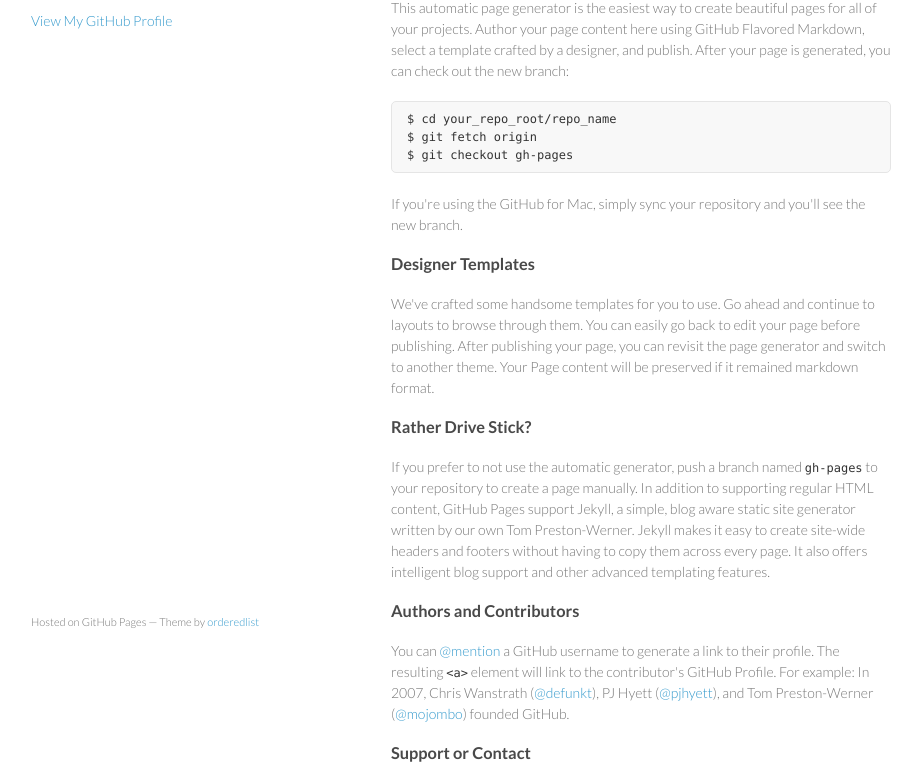
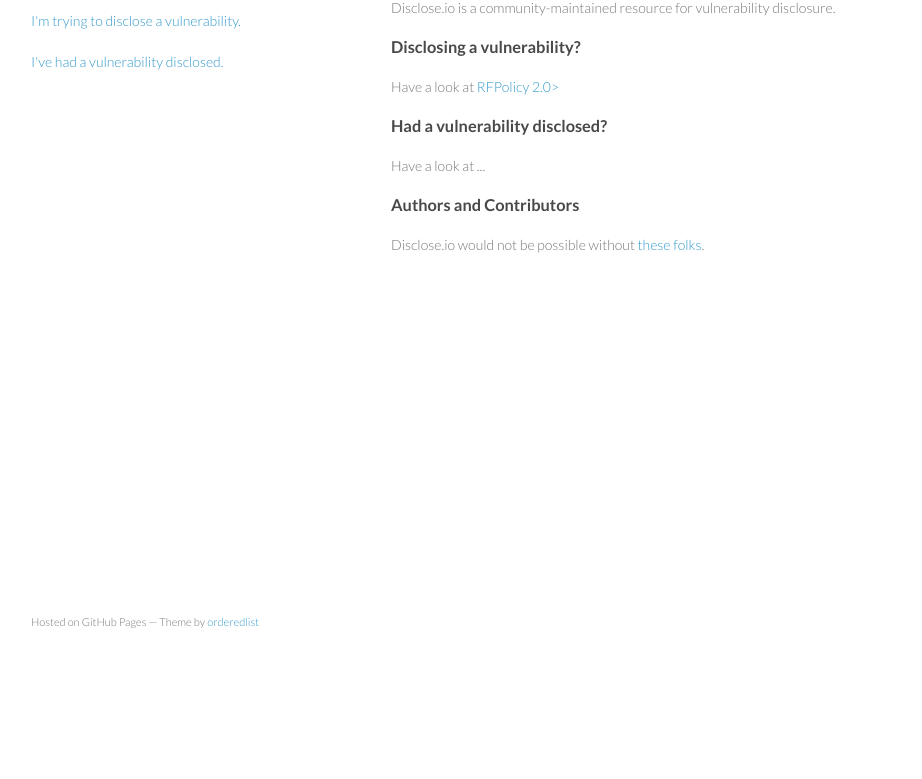
Before and after one commit to CoderAlok/disclose.github.io, a plain HTML site: page index.html in a window 1280 px wide. Shown: the part 99-878 px from the top of the page, without its empty margins (179-1101 px from the left). After the commit the page ends 800 px from the top, so only its background shows below. Drawn offline with Linux system fonts and the light colour scheme.

Commit message:
reference RFPolicy-2.0

```diff
--- a/index.html
+++ b/index.html
@@ -18,42 +18,30 @@
         <h1>Disclose.io</h1>
         <p></p>
 
-
-        <p class="view"><a href="https://github.com/disclose">View My GitHub Profile</a></p>
+        <p class="view"><a href="#reporter">I'm trying to disclose a vulnerability.</a></p>
+        <p class="view"><a href="#maintainer">I've had a vulnerability disclosed.</a></p>
 
       </header>
       <section>
         <h3>
-<a name="welcome-to-github-pages" class="anchor" href="#welcome-to-github-pages"><span class="octicon octicon-link"></span></a>Welcome to GitHub Pages.</h3>
+        <a name="welcome-to-github-pages" class="anchor" href="#welcome-to-github-pages"><span class="octicon octicon-link"></span></a>Welcome to Disclose.io.</h3>
 
-<p>This automatic page generator is the easiest way to create beautiful pages for all of your projects. Author your page content here using GitHub Flavored Markdown, select a template crafted by a designer, and publish. After your page is generated, you can check out the new branch:</p>
+        <p>Disclose.io is a community-maintained resource for vulnerability disclosure. </p>
 
-<pre><code>$ cd your_repo_root/repo_name
-$ git fetch origin
-$ git checkout gh-pages
-</code></pre>
+        <h3>
+        <a name="designer-templates" class="anchor" href="#reporter"><span class="octicon octicon-link"></span></a>Disclosing a vulnerability?</h3>
 
-<p>If you're using the GitHub for Mac, simply sync your repository and you'll see the new branch.</p>
+        <p>Have a look at <a href="https://raw.githubusercontent.com/disclose/disclose.github.io/master/policies/rfpolicy-2.0.txt">RFPolicy 2.0></a></p>
 
-<h3>
-<a name="designer-templates" class="anchor" href="#designer-templates"><span class="octicon octicon-link"></span></a>Designer Templates</h3>
+        <h3>
+        <a name="rather-drive-stick" class="anchor" href="#maintainer"><span class="octicon octicon-link"></span></a>Had a vulnerability disclosed?</h3>
 
-<p>We've crafted some handsome templates for you to use. Go ahead and continue to layouts to browse through them. You can easily go back to edit your page before publishing. After publishing your page, you can revisit the page generator and switch to another theme. Your Page content will be preserved if it remained markdown format.</p>
+        <p>Have a look at ... </p>
 
-<h3>
-<a name="rather-drive-stick" class="anchor" href="#rather-drive-stick"><span class="octicon octicon-link"></span></a>Rather Drive Stick?</h3>
+        <h3>
+        <a name="authors-and-contributors" class="anchor" href="#authors-and-contributors"><span class="octicon octicon-link"></span></a>Authors and Contributors</h3>
 
-<p>If you prefer to not use the automatic generator, push a branch named <code>gh-pages</code> to your repository to create a page manually. In addition to supporting regular HTML content, GitHub Pages support Jekyll, a simple, blog aware static site generator written by our own Tom Preston-Werner. Jekyll makes it easy to create site-wide headers and footers without having to copy them across every page. It also offers intelligent blog support and other advanced templating features.</p>
-
-<h3>
-<a name="authors-and-contributors" class="anchor" href="#authors-and-contributors"><span class="octicon octicon-link"></span></a>Authors and Contributors</h3>
-
-<p>You can <a href="https://github.com/blog/821" class="user-mention">@mention</a> a GitHub username to generate a link to their profile. The resulting <code>&lt;a&gt;</code> element will link to the contributor's GitHub Profile. For example: In 2007, Chris Wanstrath (<a href="https://github.com/defunkt" class="user-mention">@defunkt</a>), PJ Hyett (<a href="https://github.com/pjhyett" class="user-mention">@pjhyett</a>), and Tom Preston-Werner (<a href="https://github.com/mojombo" class="user-mention">@mojombo</a>) founded GitHub.</p>
-
-<h3>
-<a name="support-or-contact" class="anchor" href="#support-or-contact"><span class="octicon octicon-link"></span></a>Support or Contact</h3>
-
-<p>Having trouble with Pages? Check out the documentation at <a href="http://help.github.com/pages">http://help.github.com/pages</a> or contact <a href="mailto:support@github.com">support@github.com</a> and we’ll help you sort it out.</p>
+        <p>Disclose.io would not be possible without <a href="https://github.com/disclose/disclose.github.io/graphs/contributors">these folks</a>.</p>
       </section>
       <footer>
         <p><small>Hosted on GitHub Pages &mdash; Theme by <a href="https://github.com/orderedlist">orderedlist</a></small></p>
```
